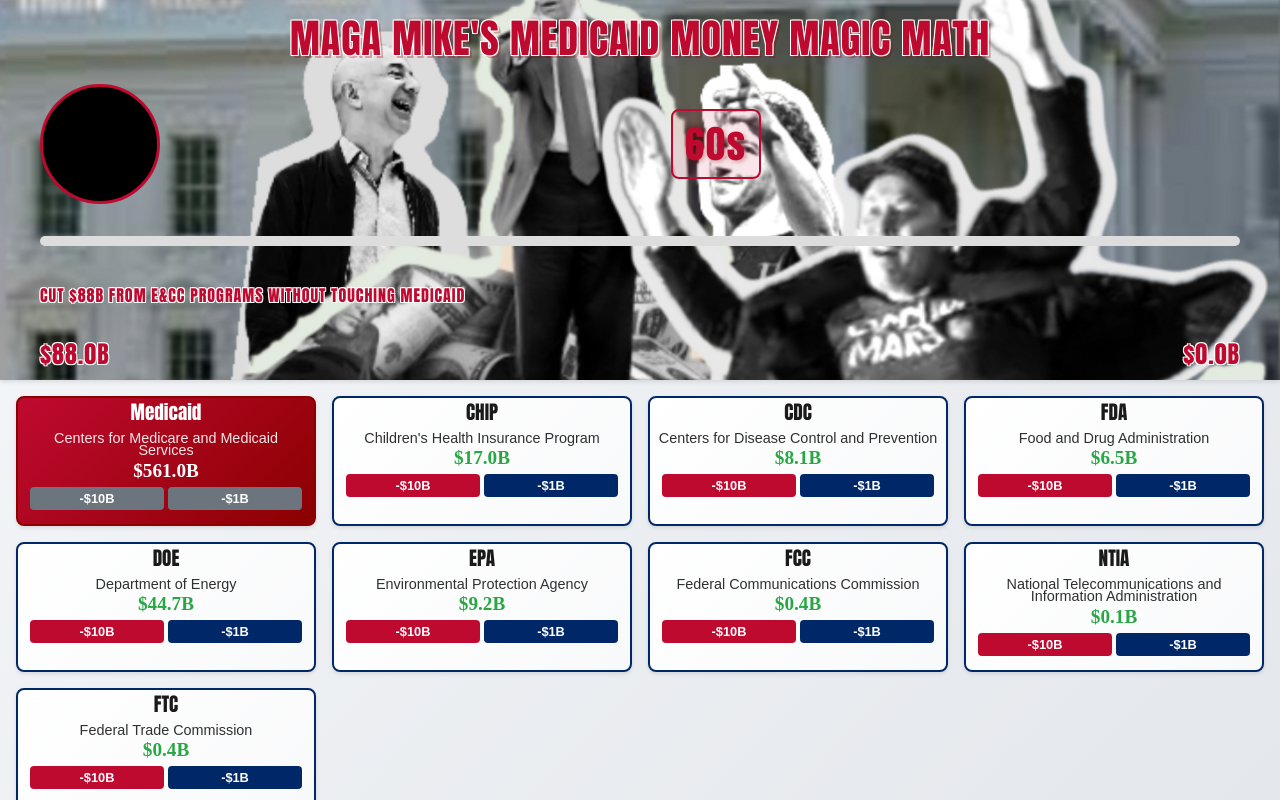
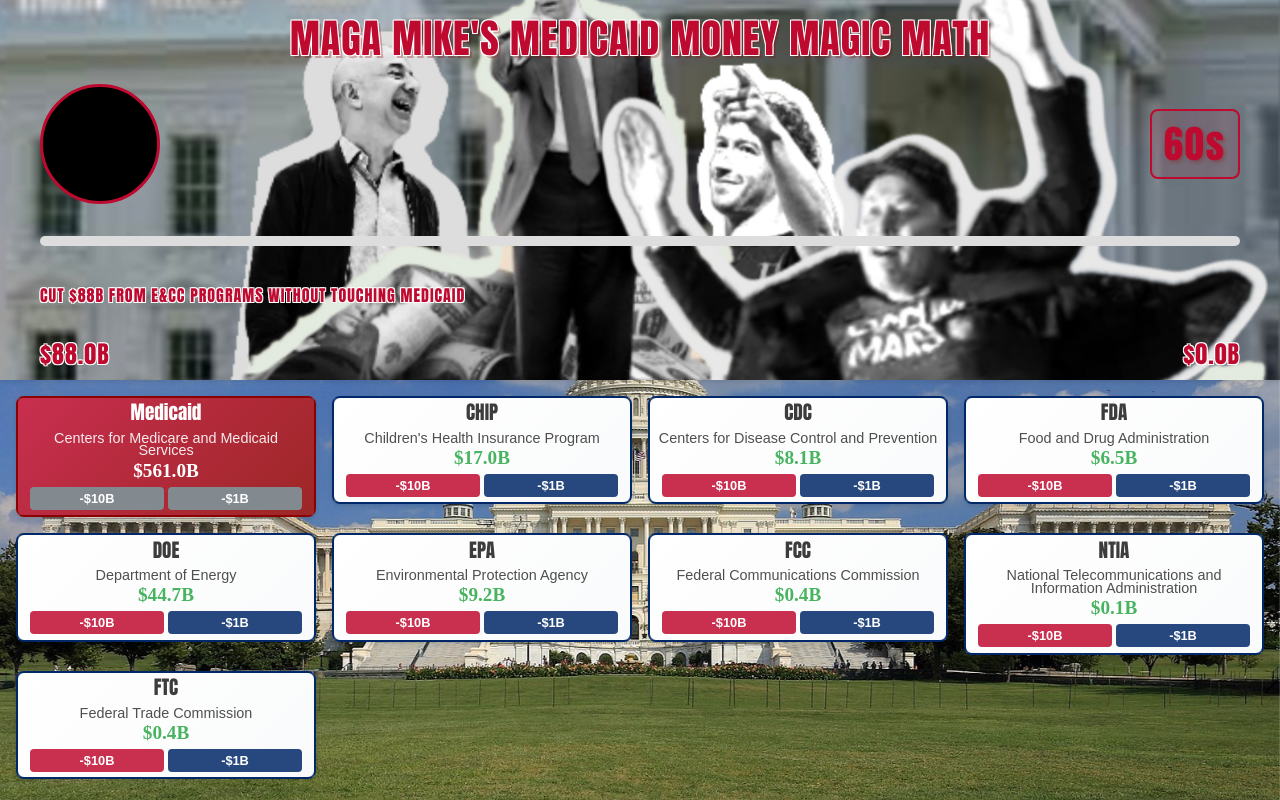
Before and after one commit to winwin137/magicmikeW5, a React (Vite) app: page / in a window 1280 px wide. Built offline with nearby package versions, Linux system fonts and the light colour scheme; grey boxes are pictures that could not be loaded.

Commit message:
Refactor: Update ProgramTile styling and prop handling

```diff
--- a/src/components/Game.tsx
+++ b/src/components/Game.tsx
@@ -51,6 +51,7 @@
   BillionaireBanner,
   RightJustifiedCutsInfo,
   CommitteeText,
+  DefundedOverlay,  // Add this line
 } from '../styles/GameStyles';
 
 // Sound effects
@@ -105,6 +106,7 @@
 const Game: React.FC = () => {
   const dispatch = useDispatch();
   const videoRef = useRef<HTMLVideoElement>(null);
+  const medicaidTileRef = useRef<HTMLDivElement>(null);
 
   const {
     programs,
@@ -299,10 +301,24 @@
     unlockAudio();
   };
 
+  const handleToggleMedicaidProtection = () => {
+    dispatch(toggleMedicaidProtection());
+
+    // Scroll to Medicaid tile if it exists
+    if (medicaidTileRef.current) {
+      // Smooth scroll that preserves sticky header position
+      medicaidTileRef.current.scrollIntoView({
+        behavior: 'smooth',
+        block: 'center'
+      });
+    }
+  };
+
   const renderProgram = (program: Program) => {
     const initialBudget = initialPrograms.find(p => p.id === program.id)?.budget || 0;
     const percentageCut = ((initialBudget - program.budget) / initialBudget * 100).toFixed(0);
     const [showPercentage, setShowPercentage] = useState(false);
+    const isDefunded = program.budget === 0;
 
     const handleButtonClick = (amount: number) => {
       handleCutBudget(program.id, amount);
@@ -312,10 +328,26 @@
     return (
       <ProgramTile
         key={program.id}
+        ref={program.id === 'medicaid' ? medicaidTileRef : null}
         $isUntouchable={program.isUntouchable}
-        whileHover={!program.isUntouchable ? { scale: 1.02 } : {}}
-        whileTap={!program.isUntouchable ? { scale: 0.98 } : {}}
+        $isDefunded={isDefunded}
+        $abbreviation={program.abbreviation}
+        whileHover={!program.isUntouchable && !isDefunded ? { scale: 1.02 } : {}}
+        whileTap={!program.isUntouchable && !isDefunded ? { scale: 0.98 } : {}}
       >
+        {isDefunded && (
+          <DefundedOverlay
+            $abbreviation={program.abbreviation}
+            style={{
+              position: 'absolute',
+              top: 0,
+              left: 0,
+              width: '100%',
+              height: '100%',
+              zIndex: 10
+            }}
+          />
+        )}
         <ProgramName $isUntouchable={program.isUntouchable}>
           <span style={{ fontSize: '1.2em' }}>{program.name}</span>
           <br />
@@ -333,14 +365,14 @@
           <CutButton
             $amount={10}
             onClick={() => handleButtonClick(10)}
-            disabled={program.isUntouchable || (isGameOver && !isGameStarted)}
+            disabled={program.isUntouchable || isDefunded || (isGameOver && !isGameStarted)}
           >
             -$10B
           </CutButton>
           <CutButton
             $amount={1}
             onClick={() => handleButtonClick(1)}
-            disabled={program.isUntouchable || (isGameOver && !isGameStarted)}
+            disabled={program.isUntouchable || isDefunded || (isGameOver && !isGameStarted)}
           >
             -$1B
           </CutButton>
@@ -456,7 +488,7 @@
                 <ControlButton onClick={handleStartGame}>
                   Start Over
                 </ControlButton>
-                <ControlButton onClick={() => dispatch(toggleMedicaidProtection())} style={{ background: '#bf0a30' }}>
+                <ControlButton onClick={handleToggleMedicaidProtection} style={{ background: '#bf0a30' }}>
                   Cut Medicaid
                 </ControlButton>
               </div>
--- a/src/styles/GameStyles.ts
+++ b/src/styles/GameStyles.ts
@@ -7,6 +7,11 @@
   flex-direction: column;
   height: 100vh;
   overflow: hidden;
+  background-image: url(${capitolImage});
+  background-repeat: no-repeat;
+  background-attachment: fixed;
+  background-position: center;
+  background-size: cover;
 `;
 
 export const GameContent = styled.main`
@@ -90,13 +95,13 @@
   width: 100%;
   display: flex;
   align-items: center;
-  justify-content: flex-start;
+  justify-content: space-between;
   gap: 2rem;
 
   @media (max-width: 768px) {
     gap: 1rem;
     flex-wrap: wrap;
-    justify-content: flex-start;
+    justify-content: space-between;
   }
 `;
 
@@ -340,11 +345,12 @@
   border: 2px solid ${props => props.$timeRemaining <= 10 ? '#dc3545' : '#bf0a30'};
   letter-spacing: 2px;
   flex-shrink: 0;
-  margin: 0 auto;
+  margin-left: auto;
+  margin-right: 0;
 
   @media (max-width: 768px) {
     order: 2;
-    margin: 0;
+    margin: 0 0 0 auto;
   }
 `;
 
@@ -365,10 +371,15 @@
   }
 `;
 
-export const ProgramTile = styled(motion.div)<{ $isUntouchable?: boolean }>`
-  background: ${props => props.$isUntouchable ?
-    'linear-gradient(135deg, #bf0a30 0%, #8b0000 100%)' :
-    'linear-gradient(135deg, #ffffff 0%, #f8f9fa 100%)'};
+export const ProgramTile = styled(motion.div).withConfig({
+  shouldForwardProp: (prop) => !['$isUntouchable', '$isDefunded', '$abbreviation'].includes(prop),
+})<{ $isUntouchable?: boolean, $isDefunded?: boolean, $abbreviation?: string }>`
+  background: ${props =>
+    props.$isDefunded ?
+      'linear-gradient(135deg, #888 0%, #999 100%)' :
+    props.$isUntouchable ?
+      'linear-gradient(135deg, #bf0a30 0%, #8b0000 100%)' :
+      'linear-gradient(135deg, #ffffff 0%, #f8f9fa 100%)'};
   border-radius: 8px;
   padding: 0.35rem 0.5rem;
   box-shadow: 0 2px 4px rgba(0, 0, 0, 0.1);
@@ -377,20 +388,78 @@
   display: flex;
   flex-direction: column;
   height: fit-content;
-  min-height: 130px;
-  overflow: hidden;
+  position: relative;
+  opacity: ${props => props.$isDefunded ? 0.95 : 1};
+  transition: all 0.3s ease;
 
-  @media (max-width: 480px) {
-    padding: 0.25rem 0.25rem;
-    border-width: 1px;
-    min-height: 110px;
+  &::before {
+    content: '';
+    position: absolute;
+    top: 0;
+    left: 0;
+    width: 100%;
+    height: 100%;
+    background-color: rgba(255, 255, 255, 0.15);
+    pointer-events: none;
+    z-index: 1;
   }
 
   &:hover {
-    transform: ${props => props.$isUntouchable ? 'none' : 'translateY(-2px)'};
-    box-shadow: ${props => props.$isUntouchable ?
+    transform: ${props => props.$isUntouchable || props.$isDefunded ? 'none' : 'translateY(-2px)'};
+    box-shadow: ${props => props.$isUntouchable || props.$isDefunded ?
       '0 2px 4px rgba(0, 0, 0, 0.1)' :
       '0 4px 6px rgba(0, 0, 0, 0.15)'};
+  }
+
+  ${props => props.$isDefunded && `
+    &::after {
+      content: '${props.$abbreviation ? `${props.$abbreviation} ` : ''}DEFUNDED';
+      position: absolute;
+      top: 50%;
+      left: 50%;
+      transform: translate(-50%, -50%) rotate(-15deg);
+      color: rgba(139, 0, 0, 0.85);
+      font-family: 'Impact', sans-serif;
+      font-size: 1.8rem;
+      font-weight: 900;
+      text-transform: uppercase;
+      letter-spacing: 1px;
+      text-shadow: 1px 1px 2px rgba(0, 0, 0, 0.3);
+      z-index: 10;
+      pointer-events: none;
+      white-space: nowrap;
+      padding: 0.25rem 0.5rem;
+    }
+  `}
+`;
+
+export const DefundedOverlay = styled.div<{ $abbreviation?: string }>`
+  position: absolute;
+  top: 0;
+  left: 0;
+  width: 100%;
+  height: 100%;
+  pointer-events: none;
+  z-index: 10;
+  background: linear-gradient(135deg, rgba(255, 255, 255, 0.2), rgba(255, 255, 255, 0.05));
+  backdrop-filter: blur(2px);
+
+  &::after {
+    content: '${props => props.$abbreviation ? `${props.$abbreviation} ` : ''}DEFUNDED';
+    position: absolute;
+    top: 50%;
+    left: 50%;
+    transform: translate(-50%, -50%) rotate(-15deg);
+    color: rgba(139, 0, 0, 0.85);
+    font-family: 'Impact', sans-serif;
+    font-size: 1.2rem;
+    font-weight: 900;
+    text-transform: uppercase;
+    letter-spacing: 1px;
+    text-shadow: 1px 1px 2px rgba(0, 0, 0, 0.5);
+    -webkit-text-stroke: 1px rgba(0, 0, 0, 0.3);
+    padding: 0.25rem 0.5rem;
+    white-space: nowrap;
   }
 `;
 
@@ -591,32 +660,6 @@
   align-items: center;
 `;
 
-export const DefundedOverlay = styled.div<{ abbreviation?: string }>`
-  position: absolute;
-  top: 0;
-  left: 0;
-  right: 0;
-  bottom: 0;
-  display: flex;
-  align-items: center;
-  justify-content: center;
-  background-color: rgba(0, 0, 0, 0.7);
-  color: white;
-  font-family: 'Impact', sans-serif;
-  font-size: 2.5rem;
-  text-transform: uppercase;
-  z-index: 10;
-  pointer-events: none;
-  text-align: center;
-  padding: 1rem;
-
-  &::before {
-    content: '${props => props.abbreviation ? `${props.abbreviation} DEFUNDED` : 'DEFUNDED'}';
-    text-shadow: 2px 2px 4px rgba(0,0,0,0.5);
-    line-height: 1.2;
-  }
-`;
-
 export const Footer = styled.footer`
   width: 100%;
   text-align: center;
```
Also changed, not shown: 1 other file (tests, documents, lock files or other folders).
